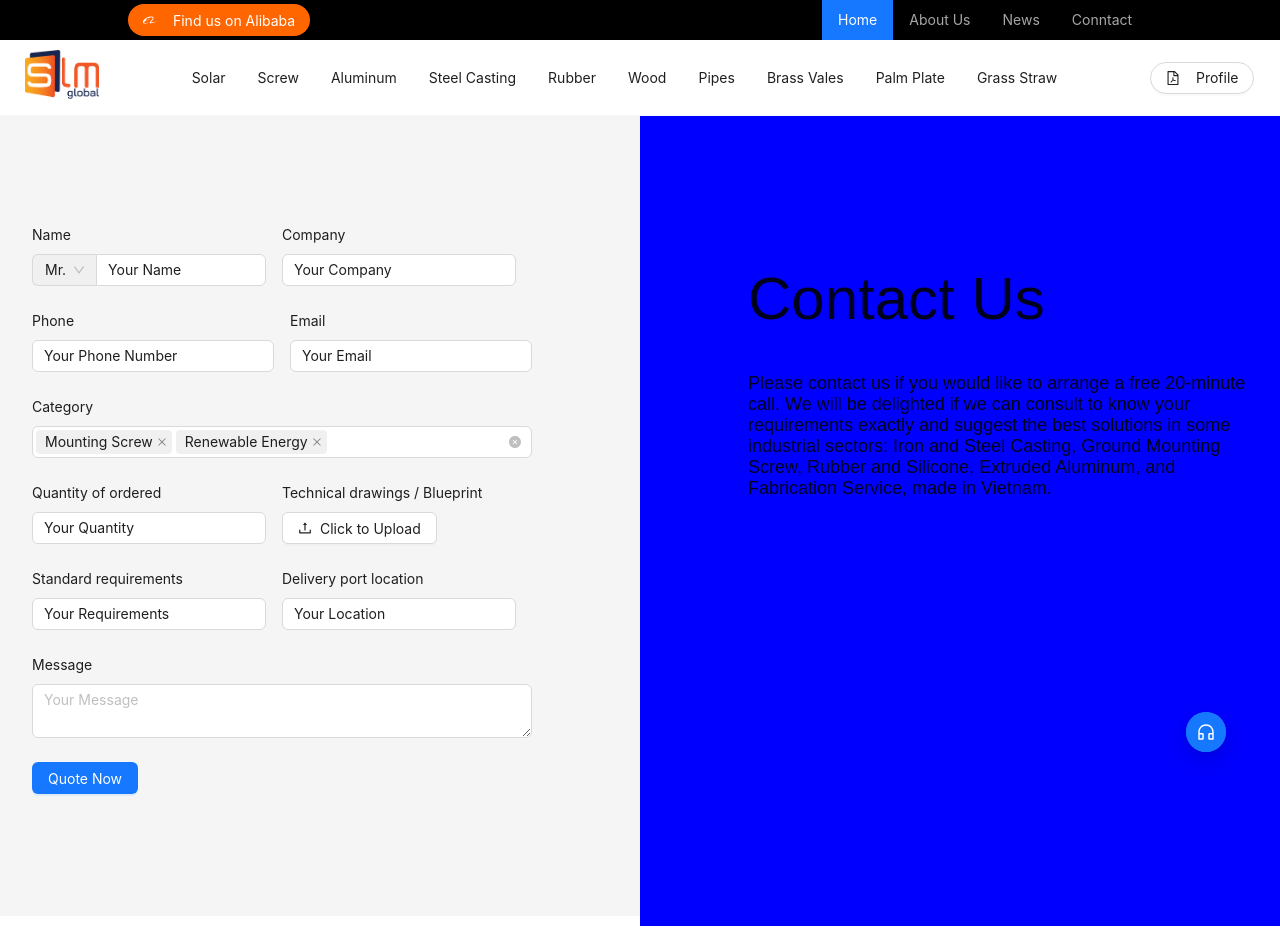
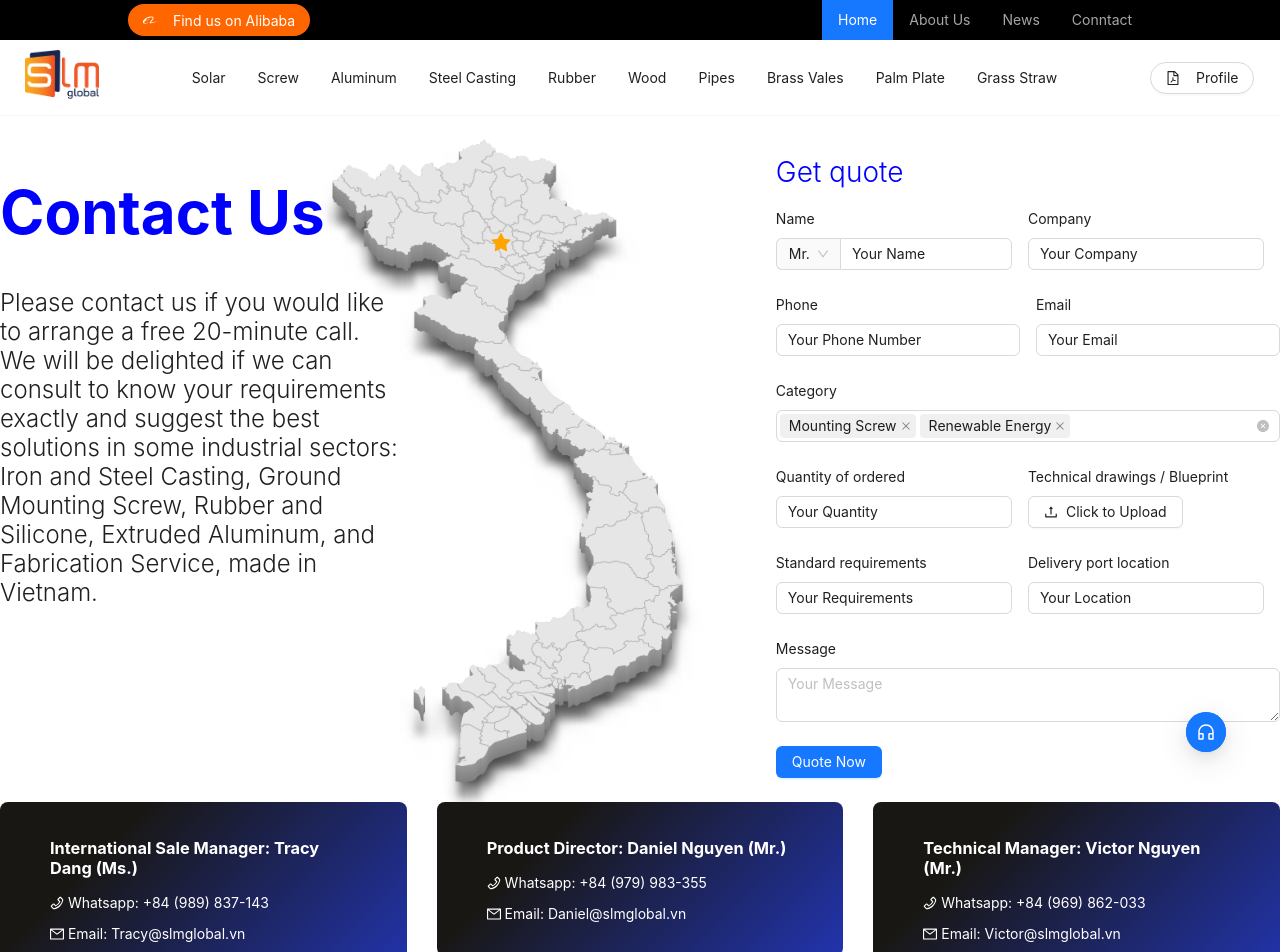
Before and after one commit to thanhtrang16490/slmglobal-fontend, a Next.js app: page /contact in a window 1280 px wide. Shown: the top 952 px of the page. Before the commit the page ends 926 px from the top, so only its background shows below. Built offline with nearby package versions, Linux system fonts and the light colour scheme.

Commit message:
update contact layout

```diff
--- a/src/app/contact/page.tsx
+++ b/src/app/contact/page.tsx
@@ -2,34 +2,63 @@
 import { Row, Col, Layout } from 'antd';
 import FormContact from '../component/form.contact';
 import { Content } from 'antd/es/layout/layout';
+import Link from 'next/link';
+import { StarFilled, PhoneOutlined, MailOutlined } from '@ant-design/icons';
 
 const ContactPage = () => {
     return (
         <Layout>
-            <Content>
-                <Row gutter={16} style={{ height: '100vh' }}>
-
-                    <Col xs={24} sm={24} md={24} lg={12} xl={12} style={{ padding: '108px' }}>
-                        <Content style={{ display: 'flex', justifyContent: 'flex-end' }}>
-                            <div style={{ minWidth: '500px', width: '100%', maxWidth: '720px' }}>
-                                <FormContact />
+            <Row gutter={50} style={{ position: 'relative', display: 'flex', justifyContent: 'space-between', background: 'white' }}>
+                <Content style={{ maxWidth: '1440px', width: '100%', margin: '0 auto', padding: '0px 0', display: 'flex', paddingTop: '20px' }}>
+                    <Col xs={24} sm={24} md={14}>
+                        <Content style={{ display: 'flex', justifyContent: 'flex-start' }}>
+                            <div style={{ minWidth: '200px', width: '100%', maxWidth: '400px', zIndex: '2' }}>
+                                <h1 style={{ fontSize: '60px', fontWeight: '700', color: 'blue' }}>Contact Us</h1>
+                                <p style={{ fontSize: '24px', fontWeight: '300' }}>Please contact us if you would like to arrange a free 20-minute call. We will be delighted if we can consult to know your requirements exactly and suggest the best solutions in some industrial sectors: Iron and Steel Casting, Ground Mounting Screw, Rubber and Silicone, Extruded Aluminum, and Fabrication Service, made in Vietnam.</p>
                             </div>
-
                         </Content>
-                    </Col>
-                    <Col xs={24} sm={24} md={24} lg={12} xl={12} style={{ backgroundColor: 'blue', color: 'white', padding: '108px', fontFamily: 'Bai Jamjuree, sans-serif' }}>
-                        <Content style={{ display: 'flex', justifyContent: 'flex-start' }}>
-                            <div style={{ minWidth: '500px', width: '100%', maxWidth: '720px' }}>
-                                <h1 style={{ fontSize: '60px', fontWeight: '500' }}>Contact Us</h1>
-                                <p style={{ fontSize: '18px', fontWeight: '300' }}>Please contact us if you would like to arrange a free 20-minute call. We will be delighted if we can consult to know your requirements exactly and suggest the best solutions in some industrial sectors: Iron and Steel Casting, Ground Mounting Screw, Rubber and Silicone, Extruded Aluminum, and Fabrication Service, made in Vietnam.</p>
-                            </div>
-
-                        </Content>
-
+                        <div style={{ position: 'absolute', top: 0, right: 30, zIndex: '1' }}>
+                            <img src="img/vietnam.png" alt="Image" style={{ maxWidth: '100%', height: '680px' }} />
+                        </div>
+                        <div style={{ position: 'absolute', top: 97, right: 240, zIndex: '3' }}>
+                            <StarFilled style={{ fontSize: '20px', color: 'orange' }} />
+                        </div>
                     </Col>
 
-                </Row>
-            </Content>
+                    <Col xs={24} sm={24} md={10}>
+                        <h1 style={{ color: 'blue', fontWeight: '300' }}>Get quote</h1>
+                        <FormContact />
+                    </Col>
+                </Content>
+            </Row>
+            <Row style={{ background: 'white', zIndex: '99' }}>
+                <Content style={{ maxWidth: '1440px', width: '100%', margin: '0 auto' }}>
+                    <Row gutter={30} style={{ display: 'flex', justifyContent: 'space-between' }}>
+                        <Col xs={24} sm={24} md={8}>
+                            <div style={{ backgroundColor: '#2234ae', backgroundImage: ' linear-gradient(315deg, #2234ae 0%, #191714 74%)', color: 'white', borderRadius: '8px', padding: '20px 50px 20px' }}>
+                                <h3>International Sale Manager: Tracy Dang (Ms.)</h3>
+                                <p><PhoneOutlined />   Whatsapp: <Link style={{ color: 'white' }} href="tel:+84989837143">+84 (989) 837-143</Link></p>
+                                <p><MailOutlined /> Email: <Link style={{ color: 'white' }} href="mailto:Tracy@slmglobal.vn">Tracy@slmglobal.vn</Link></p>
+                            </div>
+                        </Col>
+                        <Col xs={24} sm={24} md={8}>
+                            <div style={{ backgroundColor: '#2234ae', backgroundImage: ' linear-gradient(315deg, #2234ae 0%, #191714 74%)', color: 'white', borderRadius: '8px', padding: '20px 50px 20px' }}>
+                                <h3>Product Director: Daniel Nguyen (Mr.)</h3>
+                                <p><PhoneOutlined />   Whatsapp:  <Link style={{ color: 'white' }} href="tel:+84979983355">+84 (979) 983-355</Link></p>
+                                <p><MailOutlined /> Email: <Link style={{ color: 'white' }} href="mailto:Daniel@slmglobal.vn">Daniel@slmglobal.vn</Link></p>
+                            </div>
+                        </Col>
+                        <Col xs={24} sm={24} md={8}>
+                            <div style={{ backgroundColor: '#2234ae', backgroundImage: ' linear-gradient(315deg, #2234ae 0%, #191714 74%)', color: 'white', borderRadius: '8px', padding: '20px 50px 20px' }}>
+                                <h3>Technical Manager: Victor Nguyen (Mr.)</h3>
+                                <p><PhoneOutlined />   Whatsapp: <Link style={{ color: 'white' }} href="tel:+84969862033">+84 (969) 862-033</Link></p>
+                                <p><MailOutlined />  Email: <Link style={{ color: 'white' }} href="mailto:Victor@slmglobal.vn">Victor@slmglobal.vn</Link></p>
+                            </div>
+                        </Col>
+                    </Row>
+                </Content>
+            </Row>
+
         </Layout>
     );
 };
```
Also changed, not shown: public/img/vietnam.png (added).
